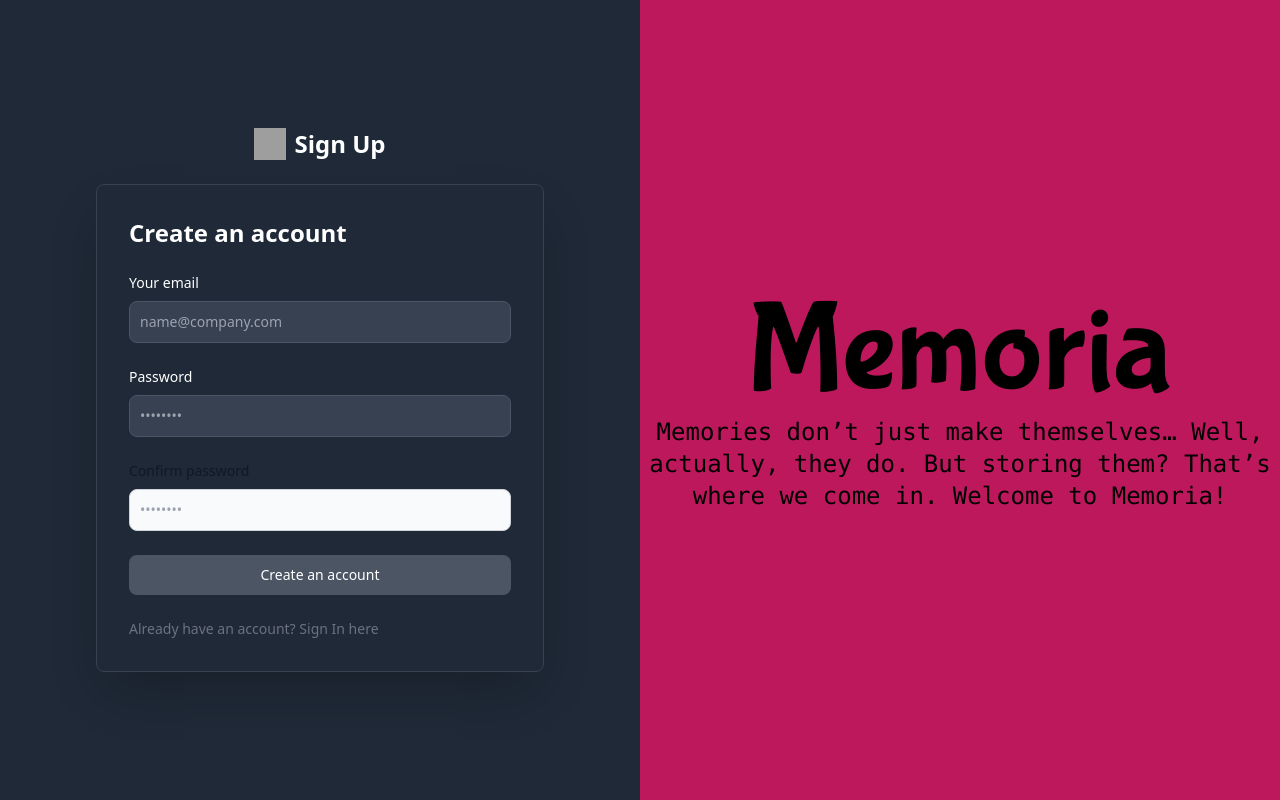
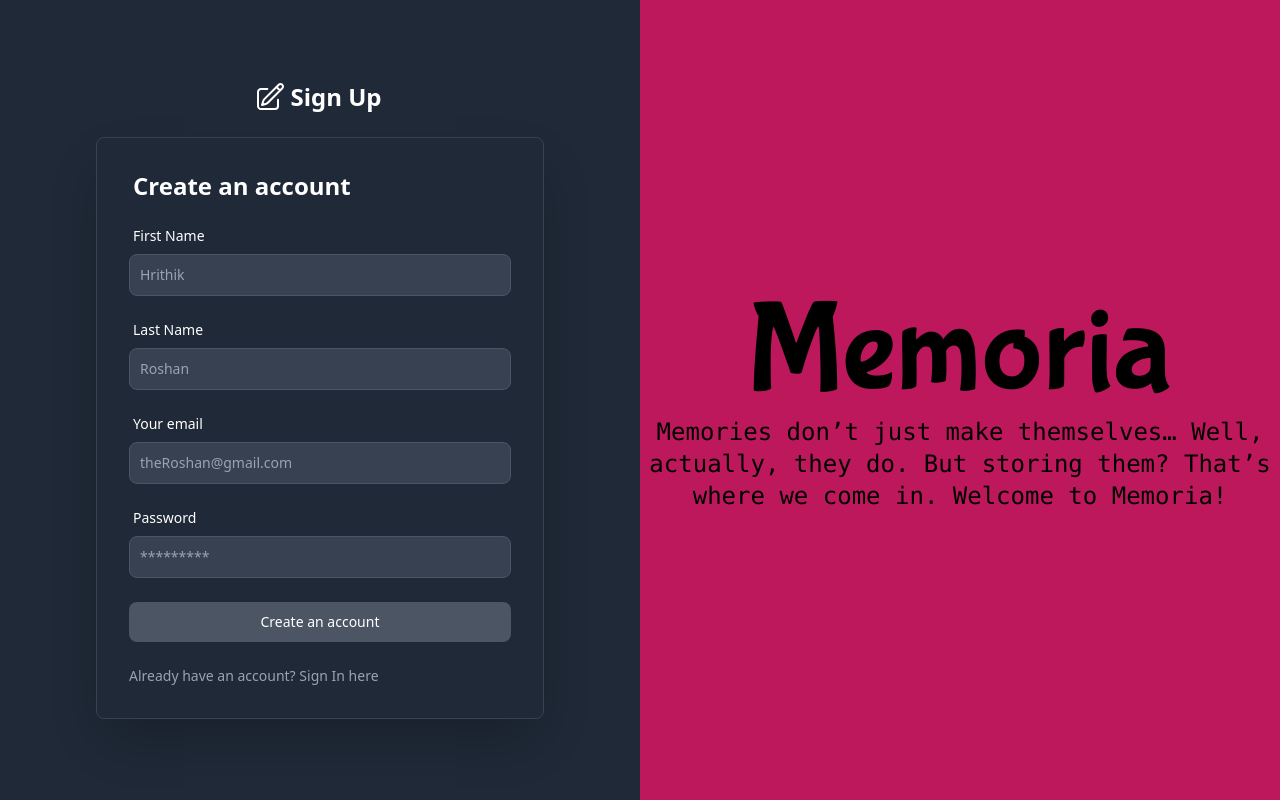
Before and after one commit to Yash-KK/Memoria, a Next.js app: page /signup in a window 1280 px wide. Built offline with nearby package versions, Linux system fonts and the light colour scheme; grey boxes are pictures that could not be loaded.

Commit message:
create ui components

```diff
--- a/app/(auth)/signup/page.tsx
+++ b/app/(auth)/signup/page.tsx
@@ -8,6 +8,6 @@ export default function SignUp() {
         text={`Memories don’t just make themselves… Well, actually, they do. But storing them? That’s where we come in. Welcome to Memoria!`}
         size="md"
       />
-     </div>
+    </div>
   );
 }
--- a/app/layout.tsx
+++ b/app/layout.tsx
@@ -19,8 +19,8 @@ const geistMono = Geist_Mono({
 });
 
 export const metadata: Metadata = {
-  title: "Create Next App",
-  description: "Generated by create next app",
+  title: "Memoria",
+  description: "S3 bucket++",
 };
 
 export default function RootLayout({
--- a/components/Auth/SignUp.tsx
+++ b/components/Auth/SignUp.tsx
@@ -1,77 +1,67 @@
 import React from "react";
 import Link from "next/link";
+import Label from "../ui/Label";
+import InputBox from "../ui/InputBox";
+import { SignUpIcon } from "../icons";
+import Button from "../ui/Button";
 const SignUp: React.FC = () => {
   return (
     <div className="flex justify-center items-center flex-col h-screen bg-gray-800">
-      <a
-        href="#"
-        className="flex items-center mb-6 text-2xl font-semibold text-white"
-      >
-        <img
-          className="w-8 h-8 mr-2"
-          src="https://flowbite.s3.amazonaws.com/blocks/marketing-ui/logo.svg"
-          alt="logo"
-        />
-        Sign Up
-      </a>
-      <div className="w-full rounded-lg shadow-2xl border md:mt-0 sm:max-w-md xl:p-0 bg-gray-800 border-gray-700 ">
+      <Label
+        onLeft={<SignUpIcon />}
+        text="Sign Up"
+        textSize="2xl"
+        fontWeight="semi-bold"
+        className="mb-6"
+      />
+
+      <div className="w-full rounded-lg shadow-2xl border md:mt-0 sm:max-w-md xl:p-0 bg-gray-800 border-gray-700">
         <div className="md:space-y-6 sm:p-8">
-          <label className="text-2xl font-bold mb-2 text-white">
-            Create an account
-          </label>
-
-          <form className="space-y-4 md:space-y-6" action="#">
+          <Label text="Create an account" textSize="2xl" fontWeight="bold" />
+          <form className="space-y-4 md:space-y-6">
             <div>
-              <label className="block mb-2 text-sm font-medium text-white">
-                Your email
-              </label>
-              <input
-                type="email"
-                name="email"
-                id="email"
-                className="border text-sm rounded-lg text-white w-full p-2.5 bg-gray-700 border-gray-600"
-                placeholder="name@company.com"
+              <Label text="First Name" textSize="sm" fontWeight="medium" />
+              <InputBox
+                type="text"
+                name="firstName"
+                placeholder="Hrithik"
                 required
               />
             </div>
             <div>
-              <label className="block mb-2 text-sm font-medium text-white">
-                Password
-              </label>
-              <input
+              <Label text="Last Name" textSize="sm" fontWeight="medium" />
+              <InputBox type="text" name="lastName" placeholder="Roshan" />
+            </div>
+            <div>
+              <Label text="Your email" textSize="sm" fontWeight="medium" />
+              <InputBox
+                type="email"
+                name="Your email"
+                placeholder="theRoshan@gmail.com"
+                required
+              />{" "}
+            </div>
+            <div>
+              <Label text="Password" textSize="sm" fontWeight="medium" />
+              <InputBox
                 type="password"
-                name="password"
-                id="password"
-                placeholder="••••••••"
-                className="border text-sm rounded-lg text-white w-full p-2.5 bg-gray-700 border-gray-600"
+                name="Password"
+                placeholder="*********"
                 required
               />
             </div>
-            <div>
-              <label className="block mb-2 text-sm font-medium text-gray-900 dark:text-white">
-                Confirm password
-              </label>
-              <input
-                type="confirm-password"
-                name="confirm-password"
-                id="confirm-password"
-                placeholder="••••••••"
-                className="bg-gray-50 border border-gray-300 text-gray-900 text-sm rounded-lg focus:ring-primary-600 focus:border-primary-600 block w-full p-2.5 dark:bg-gray-700 dark:border-gray-600 dark:placeholder-gray-400 dark:text-white dark:focus:ring-blue-500 dark:focus:border-blue-500"
-                required
-              />
-            </div>
-
-            <button
+            <Button
               type="submit"
-              className="w-full text-white font-medium rounded-lg text-sm px-5 py-2.5 text-center bg-gray-600 hover:bg-pink-700"
-            >
-              Create an account
-            </button>
-            <p className="text-sm font-light text-gray-500 dark:text-gray-400">
+              text="Create an account"
+              textSize="sm"
+              fontWeight="medium"
+              backgroundColor="medium-gray"
+            />
+            <p className="text-sm font-light text-gray-400">
               Already have an account?{" "}
               <Link
                 href="/signin"
-                className="font-medium text-primary-600 hover:underline dark:text-primary-500"
+                className="font-medium hover:underline text-primary-500"
               >
                 Sign In here
               </Link>
@@ -83,4 +73,4 @@ const SignUp: React.FC = () => {
   );
 };
 
-export default SignUp
+export default SignUp;
--- /dev/null
+++ b/components/icons.tsx
@@ -0,0 +1,18 @@
+export const SignUpIcon = () => {
+  return (
+    <svg
+      xmlns="http://www.w3.org/2000/svg"
+      fill="none"
+      viewBox="0 0 24 24"
+      strokeWidth="1.5"
+      stroke="currentColor"
+      className="size-8"
+    >
+      <path
+        strokeLinecap="round"
+        strokeLinejoin="round"
+        d="m16.862 4.487 1.687-1.688a1.875 1.875 0 1 1 2.652 2.652L10.582 16.07a4.5 4.5 0 0 1-1.897 1.13L6 18l.8-2.685a4.5 4.5 0 0 1 1.13-1.897l8.932-8.931Zm0 0L19.5 7.125M18 14v4.75A2.25 2.25 0 0 1 15.75 21H5.25A2.25 2.25 0 0 1 3 18.75V8.25A2.25 2.25 0 0 1 5.25 6H10"
+      />
+    </svg>
+  );
+};
--- /dev/null
+++ b/components/ui/Button.tsx
@@ -0,0 +1,32 @@
+import {
+  BackGroundColorVariants,
+  FontWeightVariants,
+  TextSizeVariants,
+} from "./variants";
+
+type ButtonProps = {
+  text: string;
+  type: "button" | "submit";
+  textSize: "sm" | "md" | "lg";
+  fontWeight: "medium" | "bold" | "semi-bold";
+  backgroundColor: "gray" | "medium-gray";
+};
+
+const Button: React.FC<ButtonProps> = ({
+  text,
+  type,
+  textSize,
+  fontWeight,
+  backgroundColor,
+}) => {
+  return (
+    <button
+      type={type}
+      className={`w-full text-white ${FontWeightVariants[fontWeight]} rounded-lg ${TextSizeVariants[textSize]} px-5 py-2.5 text-center ${BackGroundColorVariants[backgroundColor]} hover:bg-gray-700`}
+    >
+      {text}
+    </button>
+  );
+};
+
+export default Button;
--- /dev/null
+++ b/components/ui/InputBox.tsx
@@ -0,0 +1,25 @@
+type InputBoxProps = {
+  type: "text" | "email" | "password";
+  name: string;
+  placeholder: string;
+  required?: boolean;
+};
+
+const InputBox: React.FC<InputBoxProps> = ({
+  type,
+  name,
+  placeholder,
+  required,
+}) => {
+  return (
+    <input
+      type={type}
+      name={name}
+      placeholder={placeholder}
+      className="border text-sm rounded-lg text-white w-full p-2.5 bg-gray-700 border-gray-600"
+      required={required}
+    />
+  );
+};
+
+export default InputBox;
--- a/components/ui/Label.tsx
+++ b/components/ui/Label.tsx
@@ -1,24 +1,17 @@
-import React from "react";
+import { FontWeightVariants, TextSizeVariants } from "./variants";
 
 type LabelProps = {
+  onLeft?: React.ReactNode;
+  onRight?: React.ReactNode;
   text: string;
   textSize: "md" | "sm" | "xl" | "2xl" | "4xl";
-  fontWeight: "medium" | "bold";
+  fontWeight: "medium" | "bold" | "semi-bold";
   className?: string;
 };
 
-const LabelTextSize = {
-  sm: "text-sm",
-  md: "text-md",
-  xl: "text-xl",
-  "2xl": "text-2xl",
-  "4xl": "text-4xl",
-};
-const LabelFontWeight = {
-  medium: "font-medium",
-  bold: "folt-bold",
-};
 const Label: React.FC<LabelProps> = ({
+  onLeft,
+  onRight,
   text,
   textSize,
   fontWeight,
@@ -26,9 +19,11 @@ const Label: React.FC<LabelProps> = ({
 }) => {
   return (
     <label
-      className={`block mb-2 ${LabelTextSize[textSize]} ${LabelFontWeight[fontWeight]} text-white ${className}`}
+      className={`flex items-center block mb-2 ${TextSizeVariants[textSize]} ${FontWeightVariants[fontWeight]} text-white ${className}`}
     >
+      <div className="mr-1">{onLeft}</div>
       {text}
+      <div className="ml-1">{onRight}</div>
     </label>
   );
 };
--- /dev/null
+++ b/components/ui/variants.ts
@@ -0,0 +1,20 @@
+export const TextSizeVariants = {
+  sm: "text-sm",
+  md: "text-md",
+  lg: "text-lg",
+  xl: "text-xl",
+  "2xl": "text-2xl",
+  "4xl": "text-4xl",
+};
+export const FontWeightVariants = {
+  light: "font-light",
+  medium: "font-medium",
+  "semi-bold": "font-semibold",
+  bold: "font-bold",
+};
+
+export const BackGroundColorVariants = {
+  "light-gray": "bg-gray-400",
+  gray: "bg-gray-500",
+  "medium-gray": "bg-gray-600",
+};
```
